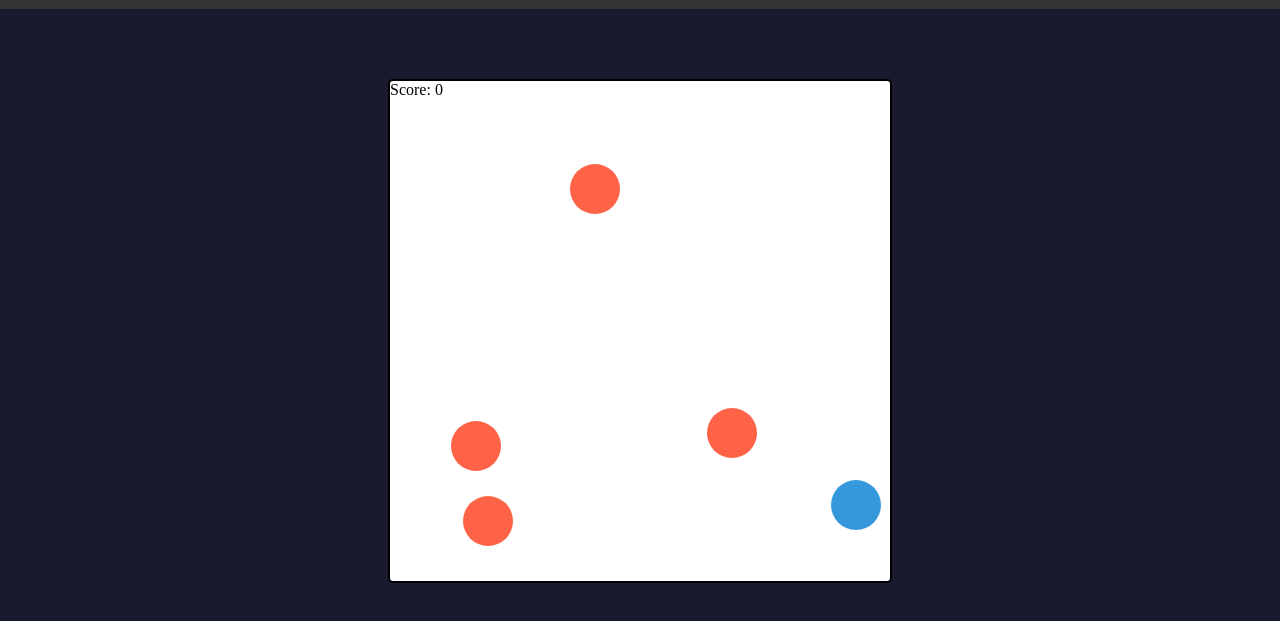
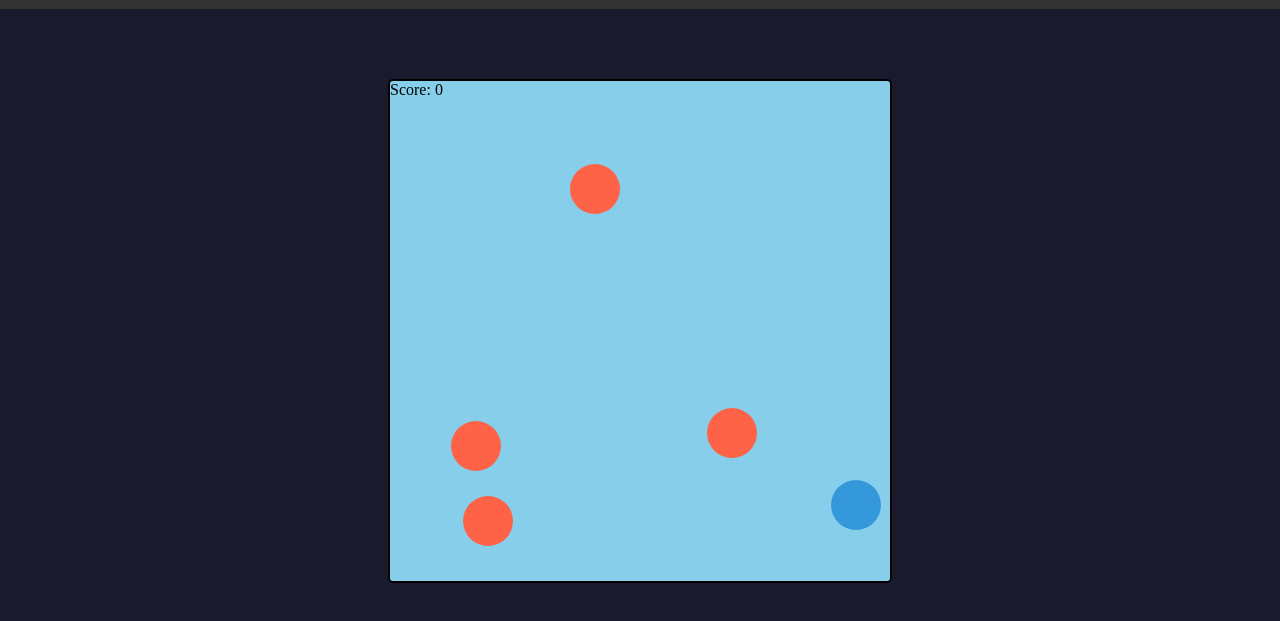
Before and after one commit to Brosey27/Bubble-pop, a plain HTML site: page index.html in a window 1280 px wide. Shown: the part 69-690 px from the top of the page. Drawn offline with Linux system fonts and the light colour scheme.

Commit message:
Add sky blue background color to the game container class

```diff
--- a/styles.css
+++ b/styles.css
@@ -12,7 +12,7 @@ body {
     position: relative;
     width: 500px;
     height: 500px;
-    background-color: #ffffff;
+    background-color: #87ceeb;
     border: 2px solid #000000;
     border-radius: 5px;
     overflow: hidden;
```
